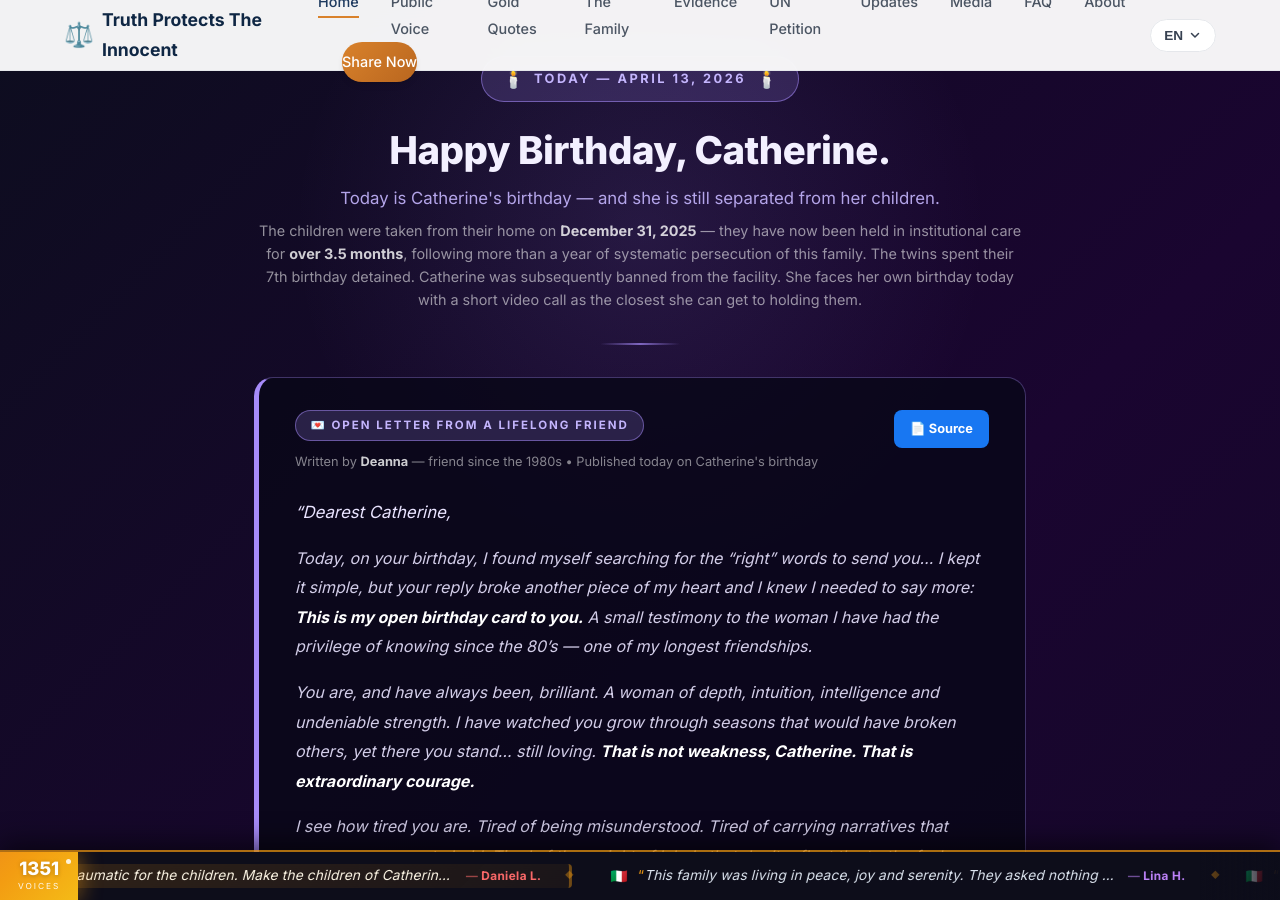
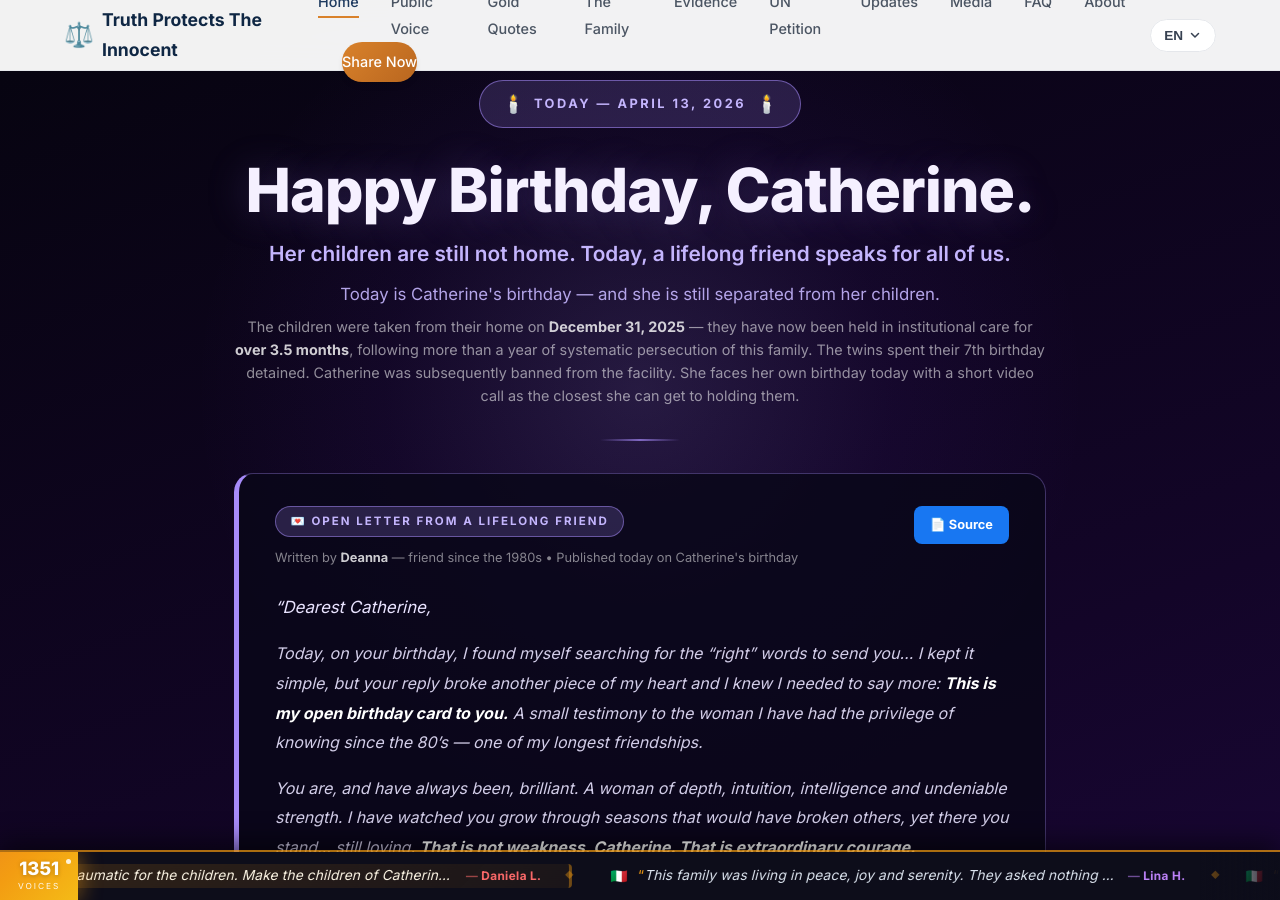
Before and after one commit to quantummerlin/truthprotectstheinnocent, a Jekyll site: the page built from index.md, in a window 1280 px wide and 900 px high. Built offline with Jekyll 4.4.1, drawn with Linux system fonts in a browser that asks for light colours.

Commit message:
Birthday hero: promote to full h1 headline and main hero section

```diff
--- a/index.md
+++ b/index.md
@@ -8,26 +8,31 @@ updated: 2026-03-26-senate
 ---
 
 <!-- ══════════════════════════════════════════════════════════════
-     CATHERINE'S BIRTHDAY — APRIL 13, 2026
+     CATHERINE'S BIRTHDAY — APRIL 13, 2026  ★ MAIN HERO
      ══════════════════════════════════════════════════════════════ -->
-<section style="background: linear-gradient(135deg, #0d0d1f 0%, #1a0530 40%, #0d0d1f 100%); padding: 3.5rem 1rem 3rem; border-bottom: 3px solid rgba(167,139,250,0.4); position: relative; overflow: hidden;">
+<section style="background: linear-gradient(160deg, #06040f 0%, #130528 35%, #1e0840 60%, #06040f 100%); padding: 5rem 1rem 4.5rem; border-bottom: 3px solid rgba(167,139,250,0.5); position: relative; overflow: hidden; min-height: 60vh; display: flex; align-items: center;">
 
-    <!-- Soft candle-glow background pulse -->
-    <div style="position: absolute; top: -120px; left: 50%; transform: translateX(-50%); width: 700px; height: 700px; background: radial-gradient(ellipse at center, rgba(167,139,250,0.12) 0%, transparent 70%); pointer-events: none;"></div>
+    <!-- Large radial glow -->
+    <div style="position: absolute; top: -60px; left: 50%; transform: translateX(-50%); width: 900px; height: 900px; background: radial-gradient(ellipse at center, rgba(167,139,250,0.16) 0%, rgba(124,58,237,0.06) 40%, transparent 70%); pointer-events: none;"></div>
+    <!-- Subtle bottom fade into next section -->
+    <div style="position: absolute; bottom: 0; left: 0; right: 0; height: 80px; background: linear-gradient(to bottom, transparent, rgba(6,4,15,0.7)); pointer-events: none;"></div>
 
-    <div class="container" style="position: relative; z-index: 1; max-width: 820px; margin: 0 auto; text-align: center;">
+    <div class="container" style="position: relative; z-index: 1; max-width: 860px; margin: 0 auto; text-align: center; width: 100%;">
 
         <!-- Birthday badge -->
-        <div style="display: inline-flex; align-items: center; gap: 0.6rem; background: rgba(167,139,250,0.18); border: 1.5px solid rgba(167,139,250,0.55); border-radius: 2rem; padding: 0.45rem 1.25rem; margin-bottom: 1.5rem;">
+        <div style="display: inline-flex; align-items: center; gap: 0.6rem; background: rgba(167,139,250,0.18); border: 1.5px solid rgba(167,139,250,0.55); border-radius: 2rem; padding: 0.5rem 1.4rem; margin-bottom: 1.75rem;">
             <span style="font-size: 1.1rem;">🕯️</span>
             <span style="color: #c4b5fd; font-weight: 700; font-size: 0.8rem; text-transform: uppercase; letter-spacing: 2.5px;">Today — April 13, 2026</span>
             <span style="font-size: 1.1rem;">🕯️</span>
         </div>
 
-        <!-- Main heading -->
-        <h2 style="color: #f3f0ff; font-size: clamp(1.7rem, 4vw, 2.4rem); font-weight: 900; line-height: 1.25; margin: 0 0 0.6rem 0; letter-spacing: -0.5px;">
+        <!-- MAIN HEADLINE -->
+        <h1 style="color: #f5f0ff; font-size: clamp(2.4rem, 6vw, 3.8rem); font-weight: 900; line-height: 1.15; margin: 0 0 0.75rem 0; letter-spacing: -1px; text-shadow: 0 2px 40px rgba(167,139,250,0.25);">
             Happy Birthday, Catherine.
-        </h2>
+        </h1>
+        <p style="color: #c4b5fd; font-size: clamp(1.05rem, 2.5vw, 1.3rem); font-weight: 600; margin: 0 0 0.6rem 0; line-height: 1.55;">
+            Her children are still not home. Today, a lifelong friend speaks for all of us.
+        </p>
         <p style="color: rgba(196,181,253,0.9); font-size: 1.05rem; font-weight: 400; margin: 0 0 0.4rem 0; line-height: 1.7;">
             Today is Catherine's birthday — and she is still separated from her children.
         </p>
```
